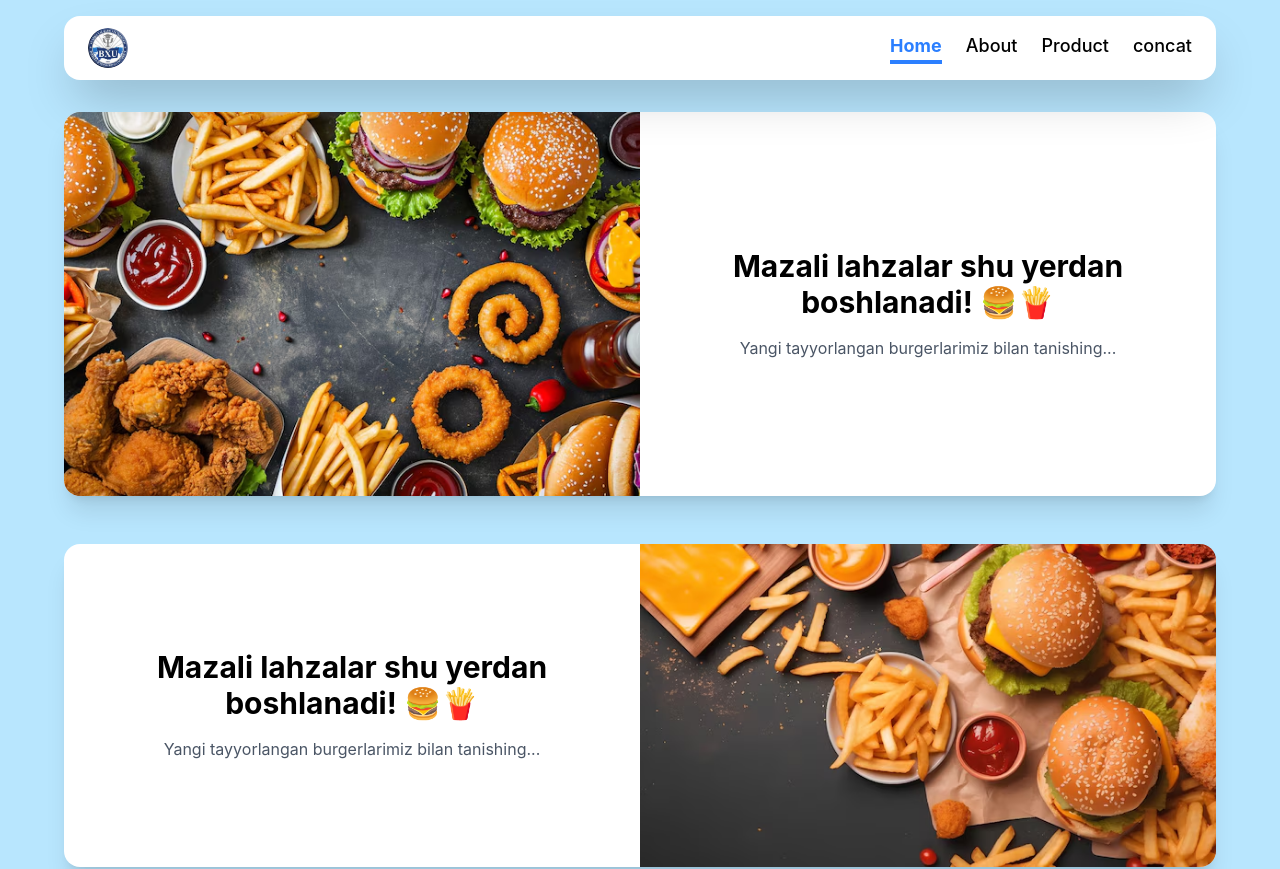
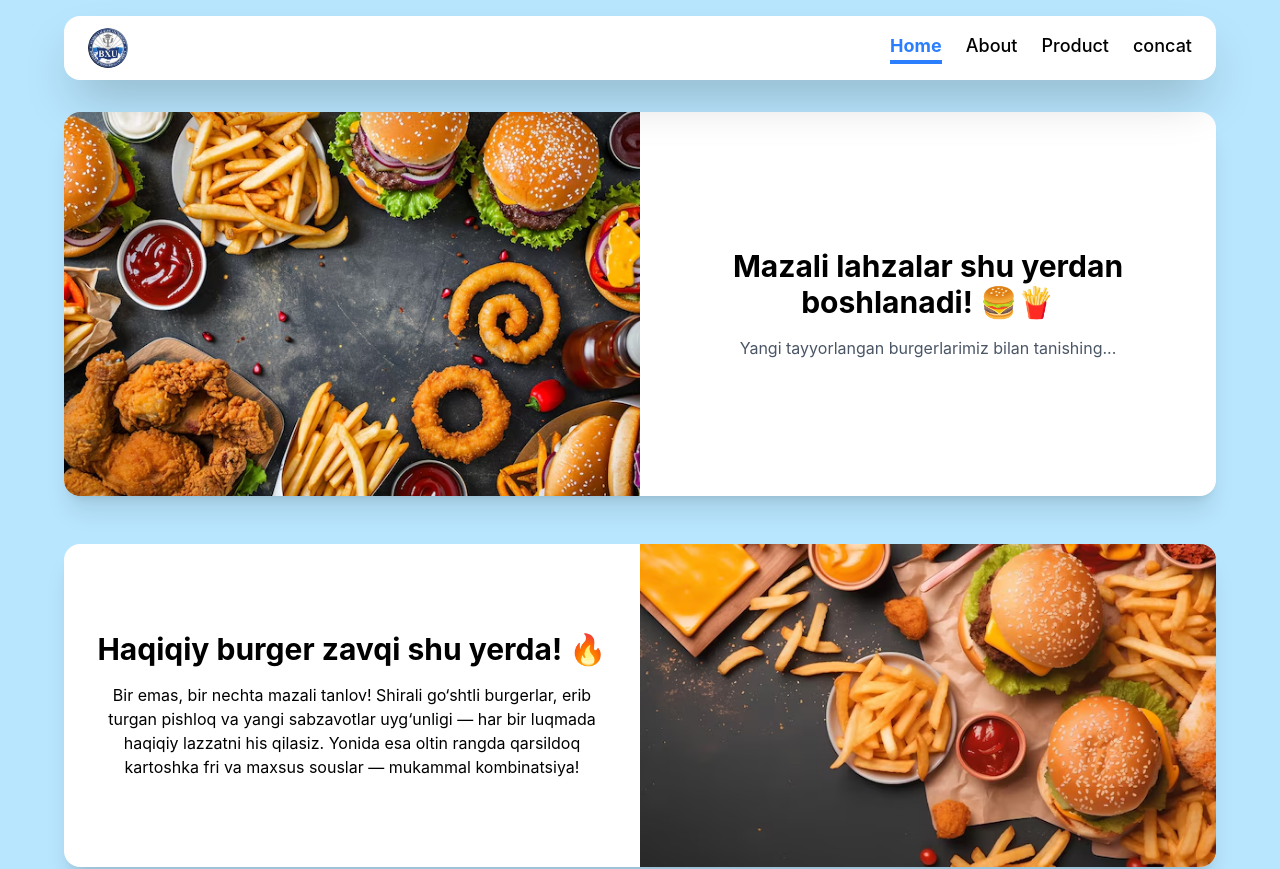
Before and after one commit to AslbekCyb3r/react-rounter, a React (Create React App) app: page / in a window 1280 px wide. Shown: the top 869 px of the page. Built offline with nearby package versions, Linux system fonts and the light colour scheme.

Commit message:
rasm izoh qushildi

```diff
--- a/src/pages/home.js
+++ b/src/pages/home.js
@@ -32,12 +32,9 @@ export default function Home() {
 
 
           <div className="md:w-1/2 p-8 flex flex-col justify-center">
-            <h2 className="text-3xl font-bold mb-4">
-              Mazali lahzalar shu yerdan boshlanadi! 🍔🍟
-            </h2>
-            <p className="text-gray-600">
-              Yangi tayyorlangan burgerlarimiz bilan tanishing...
-            </p>
+            <span className="text-3xl font-bold mb-4">Haqiqiy burger zavqi shu yerda! 🔥</span>
+            <h1>
+              Bir emas, bir nechta mazali tanlov! Shirali go‘shtli burgerlar, erib turgan pishloq va yangi sabzavotlar uyg‘unligi — har bir luqmada haqiqiy lazzatni his qilasiz. Yonida esa oltin rangda qarsildoq kartoshka fri va maxsus souslar — mukammal kombinatsiya!</h1>
           </div>
 
           <div className="md:w-1/2">
```
